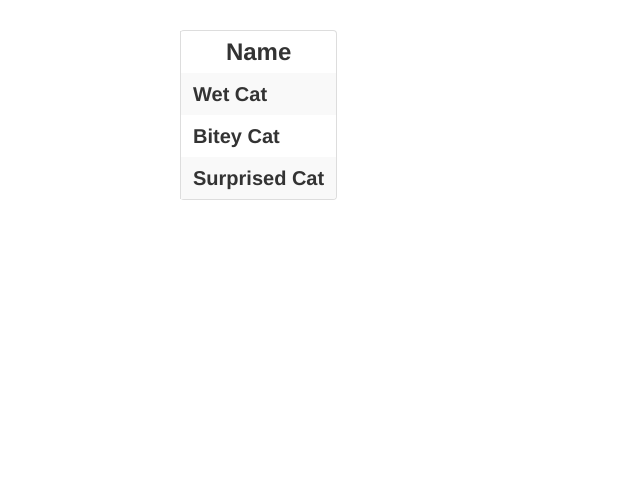
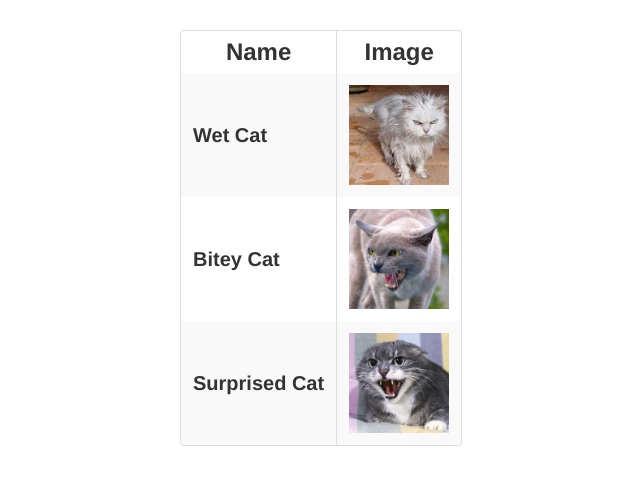
Before and after one commit to davidsulc/backbone.marionette-collection-example, a plain HTML site: page index.html in a window 1280 px wide. Shown: the whole page, without its empty margins (210-850 px from the left). Drawn offline with nearby package versions, Linux system fonts and the light colour scheme.

Commit message:
display cat images in table

```diff
--- a/assets/javascripts/application.js
+++ b/assets/javascripts/application.js
@@ -37,9 +37,9 @@ MyApp.addInitializer(function(options){
 
 $(document).ready(function(){
   var cats = new AngryCats([
-      new AngryCat({ name: 'Wet Cat' }),
-      new AngryCat({ name: 'Bitey Cat' }),
-      new AngryCat({ name: 'Surprised Cat' })
+      new AngryCat({ name: 'Wet Cat', image_path: 'assets/images/cat2.jpg' }),
+      new AngryCat({ name: 'Bitey Cat', image_path: 'assets/images/cat1.jpg' }),
+      new AngryCat({ name: 'Surprised Cat', image_path: 'assets/images/cat3.jpg' })
   ]);
 
   MyApp.start({cats: cats});
--- a/index.html
+++ b/index.html
@@ -23,6 +23,7 @@
       <thead>
         <tr class='header'>
           <th>Name</th>
+          <th>Image</th>
         </tr>
       </thead>
       <tbody>
@@ -31,6 +32,7 @@
 
     <script type="text/template" id="angry_cat-template">
       <td><%= name %></td>
+      <td><img class='angry_cat_pic' src='<%= image_path %>' /></td>
     </script>
   </body>
 </html>
```
